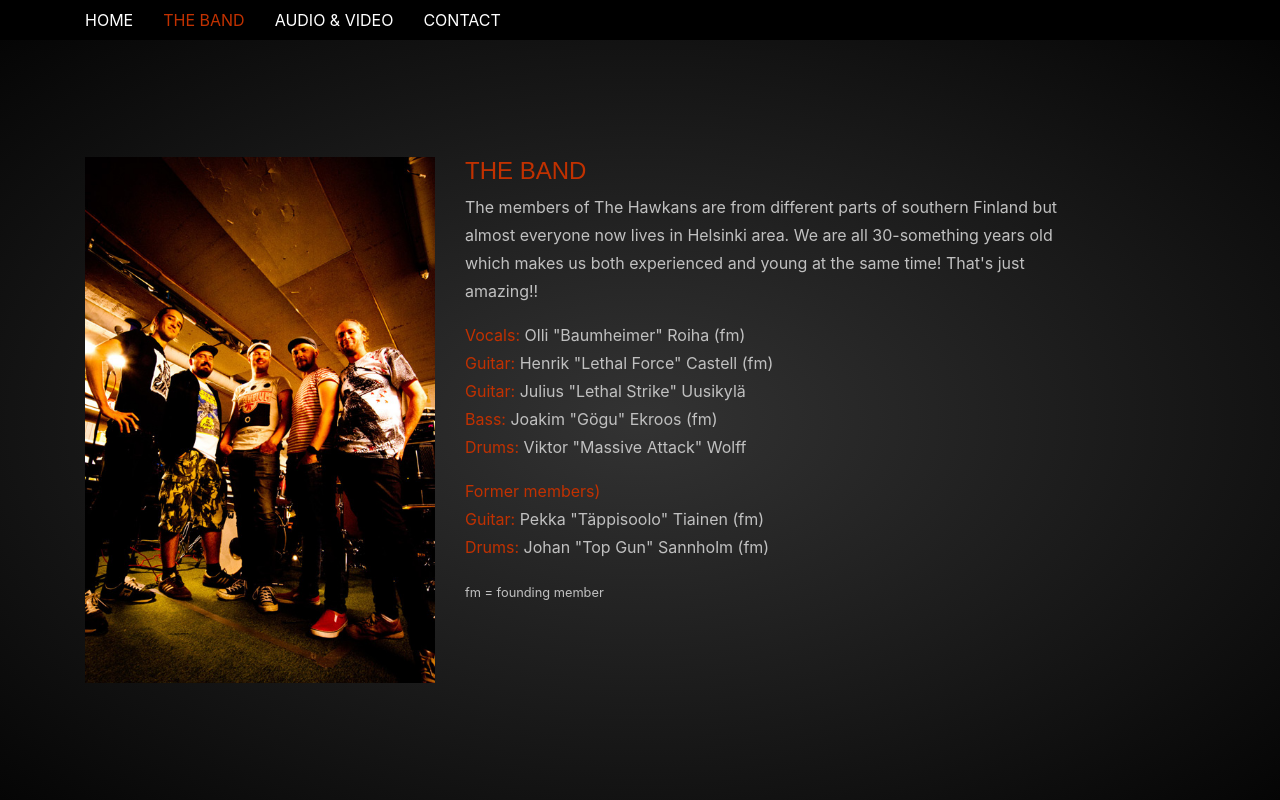
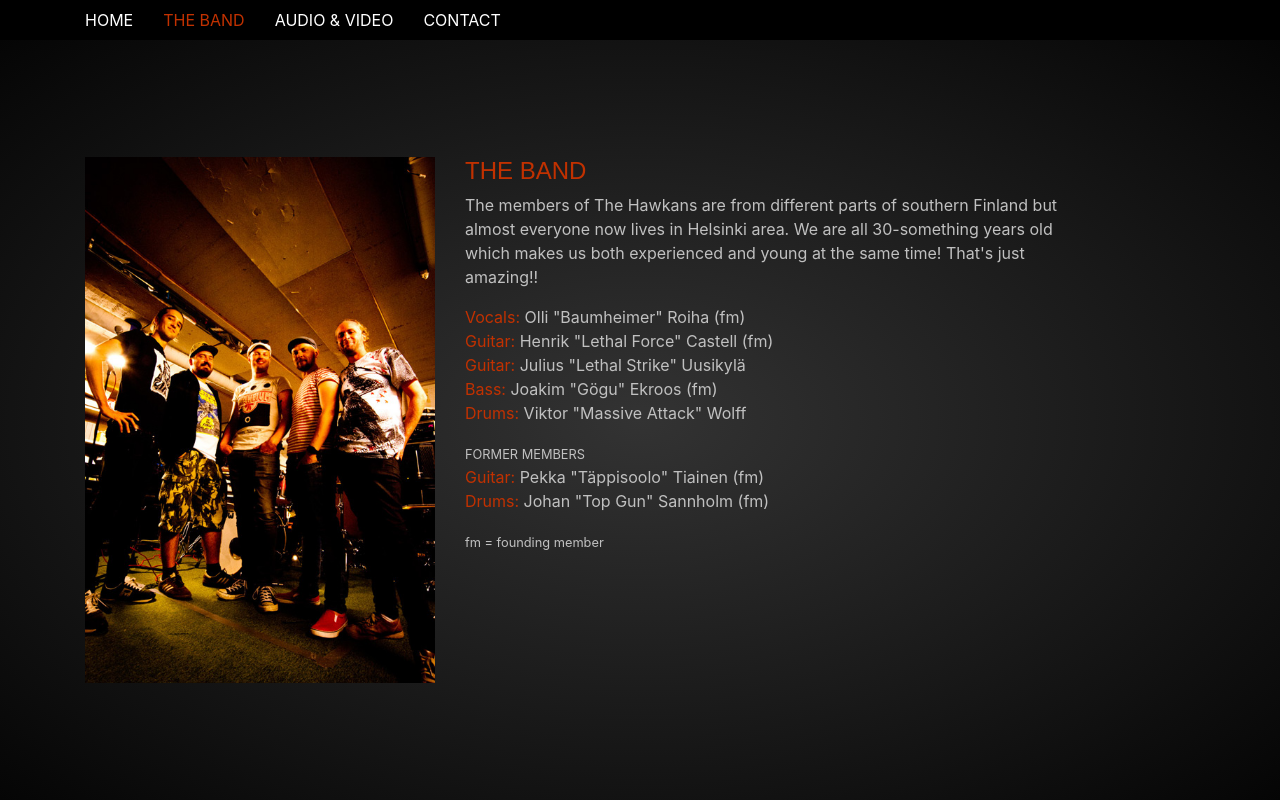
Before and after one commit to joakimekroos/thehawkans, a React (Create React App) app: page /band in a window 1280 px wide. Built offline with nearby package versions, Linux system fonts and the light colour scheme; a web font is replaced by a local one.

Commit message:
Improve layout

```diff
--- a/src/components/content/Band.js
+++ b/src/components/content/Band.js
@@ -28,7 +28,7 @@ const Band = () =>{
               <span className="emphasis">Drums:</span> Viktor "Massive Attack" Wolff<br />
             </p>
             <p>
-              <span className="emphasis">Former members)</span><br />
+              <small className="text-uppercase">Former members</small><br />
               <span className="emphasis">Guitar:</span> Pekka "Täppisoolo" Tiainen (fm)<br />
               <span className="emphasis">Drums:</span> Johan "Top Gun" Sannholm (fm)<br />
             </p>
--- a/src/css/thehawkans.css
+++ b/src/css/thehawkans.css
@@ -85,7 +85,7 @@ h1{
 }
 p{
   color: #c0c0c0;
-  line-height: 1.75;
+  line-height: 1.5;
 }
 .emphasis{
   color: #c13100;
```
